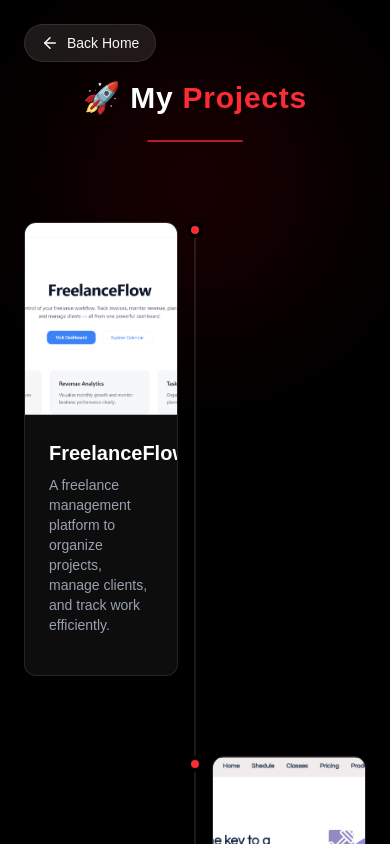
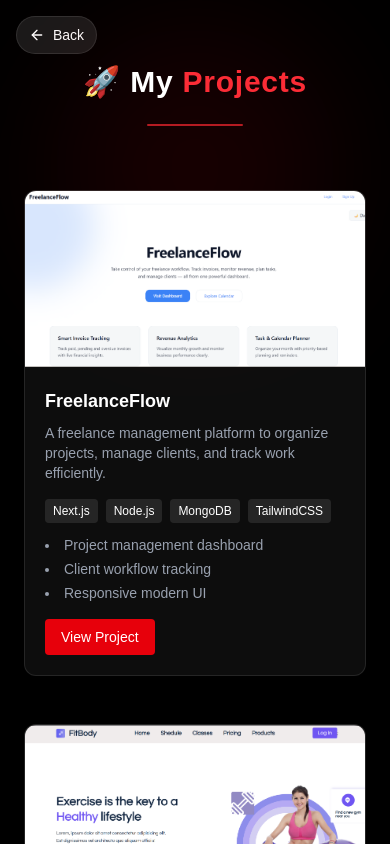
Before and after one commit to Sagargupta404/portfolio, a Next.js app: page /Projects in a window 390 px wide. Shown: the top 844 px of the page. Built offline with nearby package versions, Linux system fonts and the light colour scheme.

Commit message:
small change

```diff
--- a/app/Projects/page.js
+++ b/app/Projects/page.js
@@ -34,7 +34,7 @@ const projects = [
   {
     title: "CarWale Clone (Updating Soon)",
     description:
-      "A car listing and comparison website inspired by CarWale. More features will be added soon.",
+      "A car listing and comparison website inspired by CarWale.",
     image: "/cw1.png",
     link: "#",
     tech: ["Next.js", "API Integration", "TailwindCSS"],
@@ -47,12 +47,12 @@ const projects = [
   {
     title: "LoveVerse",
     description:
-      "An interactive romantic website with countdowns, story sections, and animated UI.",
+      "An interactive romantic website with countdowns and animated UI.",
     image: "/l1.png",
     link: "https://love-verse-ten.vercel.app/",
     tech: ["Next.js", "Framer Motion", "TailwindCSS"],
     features: [
-      "Countdown timer to special day",
+      "Countdown timer",
       "Memory gallery sections",
       "Smooth page animations",
     ],
@@ -60,7 +60,7 @@ const projects = [
   {
     title: "Real-Time Chat App",
     description:
-      "A real-time messaging application supporting instant communication between users.",
+      "A real-time messaging application supporting instant communication.",
     image: "/ch1.png",
     link: "#",
     tech: ["Next.js", "Socket.io", "Node.js", "MongoDB"],
@@ -75,26 +75,26 @@ const projects = [
 export default function ProjectsTimeline() {
   return (
     <>
-      <section className="relative bg-black py-20 px-6">
+      <section className="relative bg-black py-16 md:py-20 px-6">
 
+        {/* Back button */}
         <Link
           href="/"
-          className="fixed top-6 left-6 inline-flex items-center gap-2 rounded-full border border-white/10 bg-white/10 px-4 py-2 text-white backdrop-blur-md hover:bg-white/20 transition"
+          className="fixed top-4 left-4 md:top-6 md:left-6 inline-flex items-center gap-2 rounded-full border border-white/10 bg-white/10 px-3 py-2 md:px-4 text-white backdrop-blur-md hover:bg-white/20 transition text-sm"
         >
-          <ArrowLeft size={18} />
-          <span className="text-sm font-medium">Back Home</span>
+          <ArrowLeft size={16} />
+          Back
         </Link>
 
-        <div className="relative text-center mb-20">
+        {/* Heading */}
+        <div className="relative text-center mb-16">
 
-  {/* subtle glow behind heading */}
           <div className="absolute left-1/2 -translate-x-1/2 -top-10 w-72 h-72 bg-red-600/10 blur-3xl rounded-full"></div>
 
           <h2 className="relative text-3xl md:text-4xl font-extrabold text-white tracking-wide">
             🚀 My <span className="text-red-500">Projects</span>
           </h2>
 
-  {/* subtle divider */}
           <div className="mt-6 flex justify-center">
             <div className="w-24 h-[2px] bg-red-500/70 rounded-full"></div>
           </div>
@@ -103,24 +103,24 @@ export default function ProjectsTimeline() {
 
         <div className="relative max-w-5xl mx-auto">
 
-          {/* Timeline line */}
-          <div className="absolute left-1/2 -translate-x-1/2 w-[2px] bg-white/10 h-full"></div>
+          {/* Timeline line (desktop only) */}
+          <div className="hidden md:block absolute left-1/2 -translate-x-1/2 w-[2px] bg-white/10 h-full"></div>
 
-          <div className="space-y-20">
+          <div className="space-y-12 md:space-y-20">
 
             {projects.map((project, index) => (
               <div
                 key={index}
-                className={`relative flex ${
+                className={`relative flex justify-center md:${
                   index % 2 === 0 ? "justify-start" : "justify-end"
                 }`}
               >
 
                 {/* Card */}
-                <div className="group w-[45%] bg-white/5 border border-white/10 rounded-xl overflow-hidden backdrop-blur-lg hover:border-red-500/40 transition duration-300">
+                <div className="group w-full md:w-[45%] bg-white/5 border border-white/10 rounded-xl overflow-hidden backdrop-blur-lg hover:border-red-500/40 transition duration-300">
 
                   {/* Image */}
-                  <div className="relative h-48">
+                  <div className="relative h-44 md:h-48">
                     <Image
                       src={project.image}
                       alt={project.title}
@@ -130,9 +130,9 @@ export default function ProjectsTimeline() {
                   </div>
 
                   {/* Content */}
-                  <div className="p-6 text-white">
+                  <div className="p-5 md:p-6 text-white">
 
-                    <h3 className="text-xl font-semibold">
+                    <h3 className="text-lg md:text-xl font-semibold">
                       {project.title}
                     </h3>
 
@@ -140,8 +140,7 @@ export default function ProjectsTimeline() {
                       {project.description}
                     </p>
 
-                    {/* Reveal Section */}
-                    <div className="max-h-0 overflow-hidden group-hover:max-h-96 transition-all duration-500 mt-4">
+                    <div className="mt-4">
 
                       <div className="flex flex-wrap gap-2 mb-3">
                         {project.tech.map((tech, i) => (
@@ -173,8 +172,8 @@ export default function ProjectsTimeline() {
                   </div>
                 </div>
 
-                {/* Timeline Dot */}
-                <div className="absolute left-1/2 -translate-x-1/2 w-4 h-4 bg-red-500 rounded-full border-4 border-black"></div>
+                {/* Timeline dot (desktop only) */}
+                <div className="hidden md:block absolute left-1/2 -translate-x-1/2 w-4 h-4 bg-red-500 rounded-full border-4 border-black"></div>
 
               </div>
             ))}
--- a/components/hero.jsx
+++ b/components/hero.jsx
@@ -18,13 +18,13 @@ export default function HeroSection() {
 
   return (
     <section
-      className="relative w-full min-h-screen flex items-center bg-cover bg-center transition-all duration-1000"
+      className="relative w-full min-h-screen flex items-center pt-24 md:pt-0 bg-cover bg-center transition-all duration-1000"
       style={{ backgroundImage: `url(${backgrounds[currentBg]})` }}
     >
       {/* Overlay */}
       <div className="absolute inset-0 bg-gradient-to-r from-black/90 via-black/80 to-red-900/40"></div>
 
-      <div className="relative z-10 max-w-7xl mx-auto grid md:grid-cols-2 gap-10 items-center px-6 py-20 text-white">
+      <div className="relative z-10 max-w-7xl mx-auto grid md:grid-cols-2 gap-10 items-center px-6 py-16 md:py-20 text-white">
 
         {/* LEFT CONTENT */}
         <motion.div
@@ -38,7 +38,7 @@ export default function HeroSection() {
             HELLO, I'M
           </p>
 
-          <h1 className="text-3xl sm:text-4xl md:text-6xl font-extrabold leading-tight">
+          <h1 className="text-4xl sm:text-5xl md:text-6xl font-extrabold leading-tight">
             Sagar <span className="text-red-600">Gupta</span>
           </h1>
 
@@ -113,9 +113,9 @@ export default function HeroSection() {
           initial={{ opacity: 0, x: 80 }}
           animate={{ opacity: 1, x: 0 }}
           transition={{ duration: 1 }}
-          className="flex justify-center md:justify-end mt-10 md:mt-0"
+          className="flex justify-center md:justify-end mt-10 md:mt-0 order-last md:order-none"
         >
-          <div className="relative w-48 h-48 sm:w-60 sm:h-60 md:w-80 md:h-80">
+          <div className="relative w-44 h-44 sm:w-56 sm:h-56 md:w-80 md:h-80">
 
             <div className="absolute inset-0 rounded-full bg-red-600 blur-3xl opacity-20"></div>
 
--- a/components/project.jsx
+++ b/components/project.jsx
@@ -9,7 +9,7 @@ const projects = [
       "A freelance management platform that helps freelancers organize projects, track tasks, and manage client workflows efficiently.",
     image: "/f1.png",
     tech: ["Next.js", "Node.js", "MongoDB", "TailwindCSS"],
-    github: "#",
+    github: "https://github.com/Sagargupta404/FreelanceFlow",
     live: "https://freelance-flow-pg.vercel.app/",
   },
   {
@@ -18,7 +18,7 @@ const projects = [
       "A modern gym landing website built using React + Vite with smooth animations, routing, and responsive UI design.",
     image: "/g1.png",
     tech: ["React", "Vite", "React Router", "CSS Animations"],
-    github: "#",
+    github: "https://github.com/Sagargupta404/gym",
     live: "https://sagargupta404.github.io/gym/",
   },
   {
@@ -36,7 +36,7 @@ const projects = [
       "An interactive romantic website featuring countdown timers, memory galleries, and personalized storytelling built with modern web animations.",
     image: "/l1.png",
     tech: ["Next.js", "Framer Motion", "TailwindCSS"],
-    github: "#",
+    github: "https://github.com/Sagargupta404/LoveVerse",
     live: "https://love-verse-ten.vercel.app/",
   },
   {
```
Lines whose indentation alone changed are shown as unchanged.
